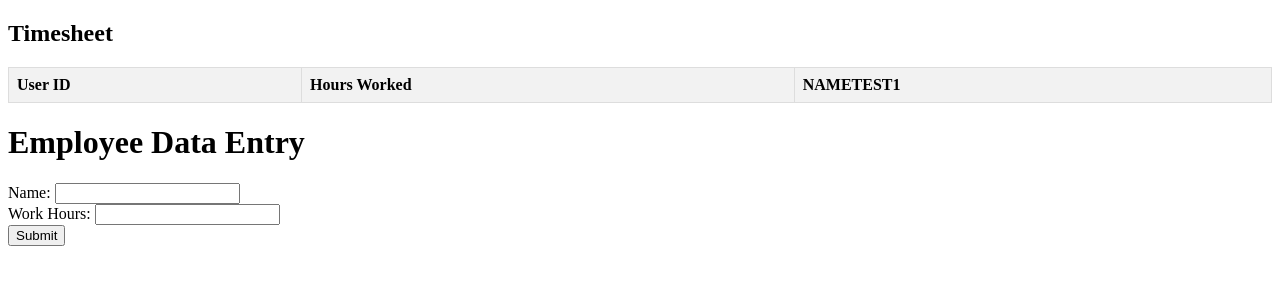
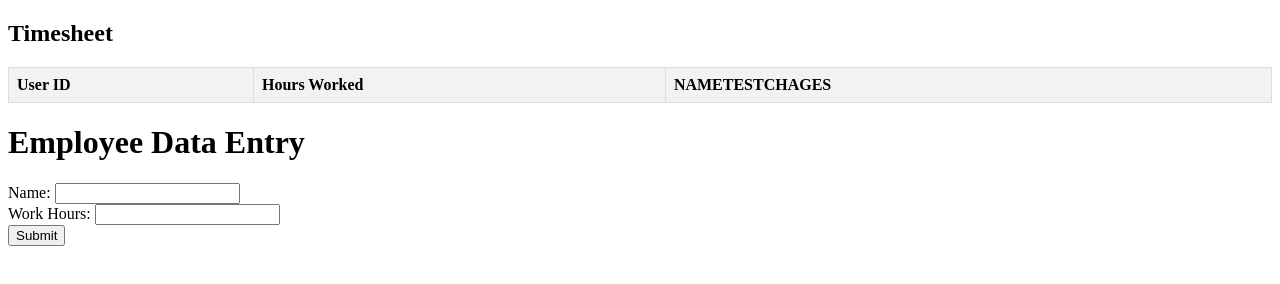
Before and after one commit to josephtawil/Delta_Timesheet, a website: page home.html in a window 1280 px wide. Drawn offline with Linux system fonts and the light colour scheme; no server answers.

Commit message:
another cahnge

```diff
--- a/home.html
+++ b/home.html
@@ -35,7 +35,7 @@
           <th>Date</th> -->
           <th>Hours Worked</th>
           <!-- <th>Description</th> -->
-          <th>NAMETEST1</th>
+          <th>NAMETESTCHAGES</th>
         </tr>
       </thead>
       <tbody id="timesheetBody"></tbody>
```
